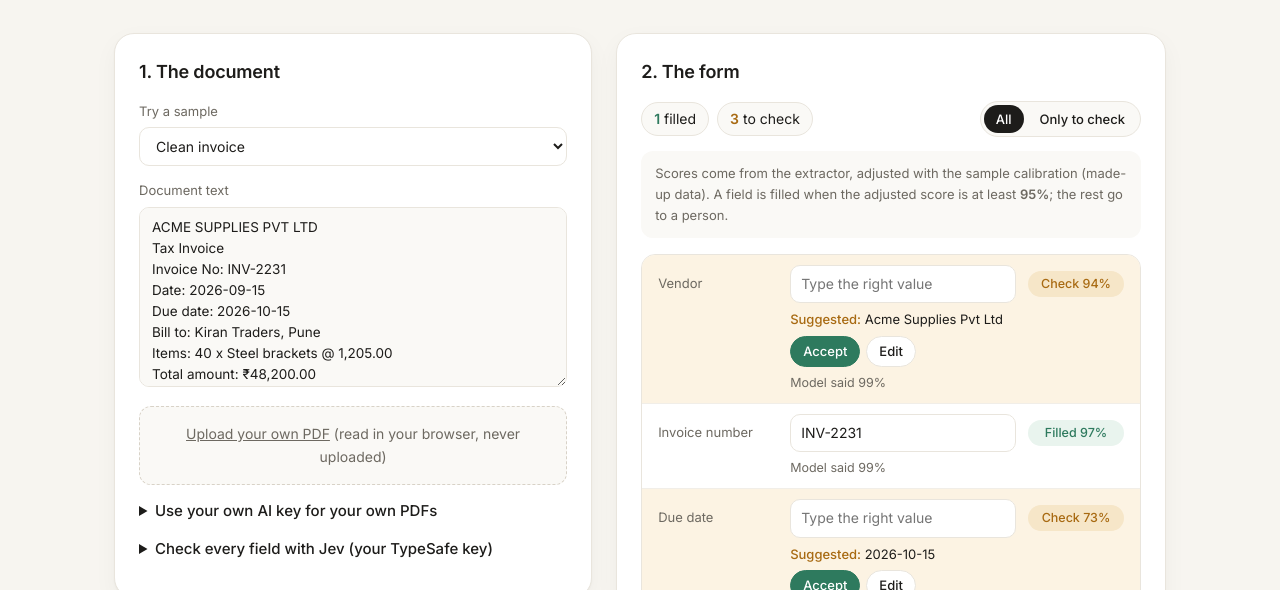
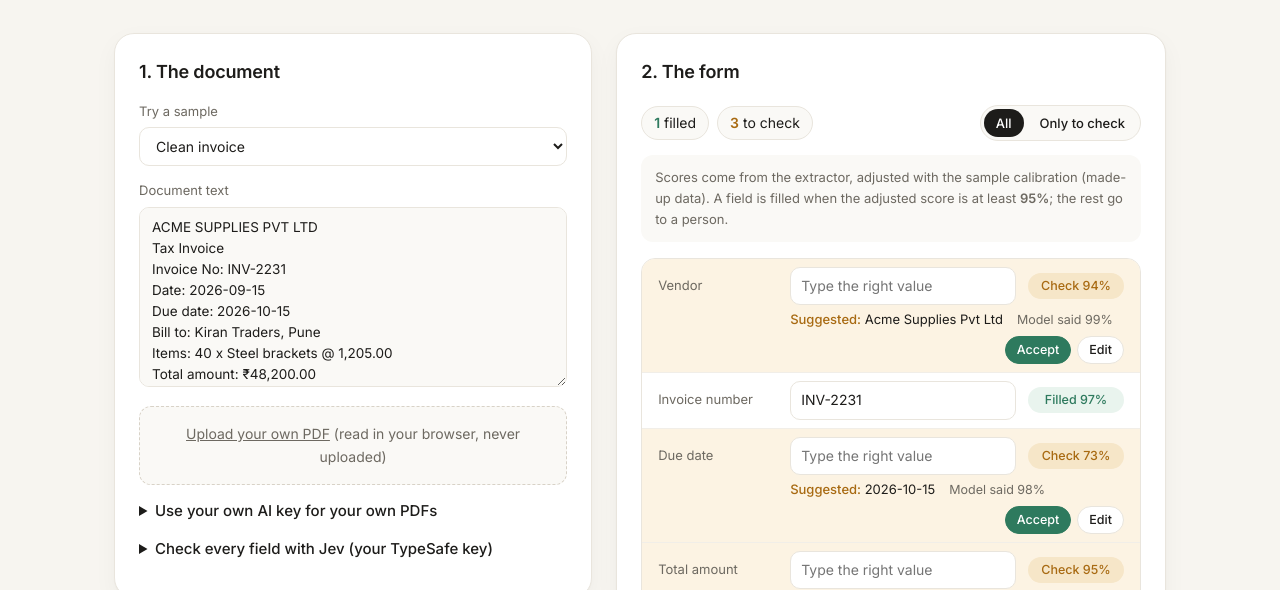
Before and after one commit to imranrkhan13/jevscope, a plain HTML site: page web/jevapi/index.html in a window 1280 px wide. Shown: the part 200-790 px from the top of the page. Drawn offline with Linux system fonts and the light colour scheme.

Commit message:
JevAPI demo: shorter review page - all-filled groups start closed, one compact line per field (suggestion, Jev verdict, Accept/Edit together), document panel and counts stay pinned while scrolling

```diff
--- a/web/jevapi/index.html
+++ b/web/jevapi/index.html
@@ -50,7 +50,7 @@ label.small,.small{display:block;font-size:13px;color:var(--mut);margin:14px 0 6
 .group .gt{font-weight:600;flex:1;min-width:0;overflow:hidden;text-overflow:ellipsis;white-space:nowrap}
 .group .gc{font-size:13px;color:var(--mut);white-space:nowrap}
 .group .gc b{font-weight:500}
-.f{display:grid;grid-template-columns:120px minmax(0,1fr) auto;gap:6px 12px;align-items:start;padding:10px 16px;border-bottom:1px solid #f1eee8}
+.f{display:grid;grid-template-columns:120px minmax(0,1fr) auto;gap:4px 12px;align-items:start;padding:8px 16px;border-bottom:1px solid #f1eee8}
 .f:last-child{border-bottom:0}
 .f.review{background:var(--amberT)}
 .f .name{font-size:13px;color:var(--mut);padding-top:8px}
@@ -80,6 +80,17 @@ label.small,.small{display:block;font-size:13px;color:var(--mut);margin:14px 0 6
 .how p b{color:var(--ink);font-weight:500}
 .how ul{margin:4px 0 0;padding-left:18px;color:var(--mut)}
 .hide-fill .f.fill,.hide-fill .group.allfill{display:none}
+@media(min-width:821px){.grid>section:first-child{position:sticky;top:24px}}
+.summary{position:sticky;top:0;background:var(--card);z-index:5;padding-top:4px}
+.f .meta{grid-column:2/4;display:flex;gap:6px 14px;align-items:baseline;flex-wrap:wrap;font-size:13px;color:var(--mut)}
+.f .meta .sugg{color:var(--ink)}
+.f .meta .sugg b{font-weight:500;color:var(--amber)}
+.f .meta .jev b{font-weight:500;color:var(--ink)}
+.f .meta .acts{display:flex;gap:6px;margin-left:auto;align-items:center}
+.f .meta .acts button{padding:3px 11px;font-size:12.5px}
+.f .meta .acts button.ok{background:var(--green);border-color:var(--green);color:#fff}
+.f .meta .acts button.ok:hover{background:#276a51}
+@media(max-width:560px){.f .meta{grid-column:1/3}.f .meta .acts{margin-left:0;width:100%}}
 @media(max-width:560px){.card{padding:18px;border-radius:18px}.f{grid-template-columns:minmax(0,1fr) auto;padding:10px 14px}.f .name{grid-column:1;padding-top:3px}.f .chip{grid-column:2;grid-row:1;margin-top:0}.f input,.f textarea{grid-column:1/3}.f .sugg,.f .more,.f .jev,.f .acts{grid-column:1/3}.how .stats{grid-template-columns:repeat(3,minmax(0,1fr))}.how .stat b{font-size:18px}.group>summary{display:grid;grid-template-columns:16px minmax(0,1fr);gap:2px 0;padding:12px 14px}.group>summary::before{margin-top:8px;align-self:start}.group .gt{white-space:normal}.group .gc{grid-column:2}}
 .nums{display:flex;gap:16px;font-size:13px;color:var(--mut);margin-top:6px;flex-wrap:wrap}
 .nums b{color:var(--ink);font-weight:500}
@@ -274,6 +285,15 @@ function render() {
   });
   const resume = [...groups.keys()].some((k) => /^(job_|project_|education_|skills|summary)/.test(k));
   const byI = Object.fromEntries([...groups.values()].flatMap((g) => g.rows).map((r) => [r.i, r]));
+  // One compact line under the input: the suggestion, what Jev said, the model's score, and Accept/Edit.
+  const metaBits = (hasSugg, done, byJev, extra, ex, i, fillIt) => {
+    const bits = [];
+    if (hasSugg && !done) bits.push(`<span class="sugg"><b>Suggested:</b> ${esc(ex.value)}</span>`);
+    if (byJev) bits.push(`<span class="jev">${jevSays(ex)}</span>`);
+    if (extra && !fillIt) bits.push(`<span class="more">${extra}</span>`);
+    if (hasSugg) bits.push(`<span class="acts">${done ? `<button type="button" data-act="undo" data-i="${i}">Undo</button>` : `<button type="button" class="ok" data-act="accept" data-i="${i}" aria-label="Accept">Accept</button><button type="button" data-act="edit" data-i="${i}">Edit</button>`}</span>`);
+    return bits.length ? `<div class="meta">${bits.join("")}</div>` : "";
+  };
   const row = ({ d, ex, i, label, short }) => {
     const fillIt = d.action === "fill";
     const mine = state.mine[i];
@@ -287,10 +307,7 @@ function render() {
       <label class="name" for="f${i}">${esc(resume ? short : label)}</label>
       ${box(i, val, fillIt || !hasSugg ? "" : "Type the right value")}
       <span class="chip" title="${esc(d.reason)}">${chip}</span>
-      ${hasSugg && !done ? `<div class="sugg"><b>Suggested:</b> ${esc(ex.value)}</div>` : ""}
-      ${byJev ? `<div class="jev">${jevSays(ex)}</div>` : ""}
-      ${hasSugg ? `<div class="acts">${done ? `<button type="button" data-act="undo" data-i="${i}">Undo</button>` : `<button type="button" class="ok" data-act="accept" data-i="${i}" aria-label="Accept the suggested ${esc(resume ? short : label)}">Accept</button><button type="button" data-act="edit" data-i="${i}">Edit</button>`}</div>` : ""}
-      ${extra ? `<div class="more">${extra}</div>` : ""}
+      ${metaBits(hasSugg, done, byJev, extra, ex, i, fillIt)}
     </div>`;
   };
   $("form").classList.toggle("hide-fill", !!state.only);
@@ -298,7 +315,7 @@ function render() {
     ? `<div class="group"><div>${decisions.map((d, i) => row(byI[i])).join("")}</div></div>`
     : [...groups.values()].map((g) => {
         const nf = g.rows.filter((r) => r.d.action === "fill").length, nr = g.rows.length - nf;
-        return `<details class="group${nr ? "" : " allfill"}" open><summary><span class="gt">${esc(groupTitle(g, g.rows))}</span><span class="gc">${nr ? `<b style="color:var(--amber)">${nr} to check</b> · ` : ""}${nf} filled</span></summary>${g.rows.map(row).join("")}</details>`;
+        return `<details class="group${nr ? "" : " allfill"}"${nr ? " open" : ""}><summary><span class="gt">${esc(groupTitle(g, g.rows))}</span><span class="gc">${nr ? `<b style="color:var(--amber)">${nr} to check</b> · ` : ""}${nf} filled</span></summary>${g.rows.map(row).join("")}</details>`;
       }).join("");
   fitBoxes();
   const nMine = Object.entries(state.mine).filter(([i, m]) => m.how === "accepted" && decisions[i] && decisions[i].action !== "fill").length;
```
